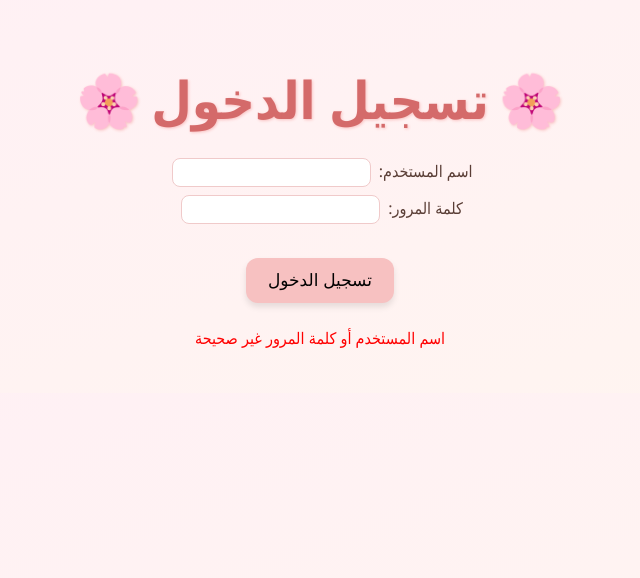
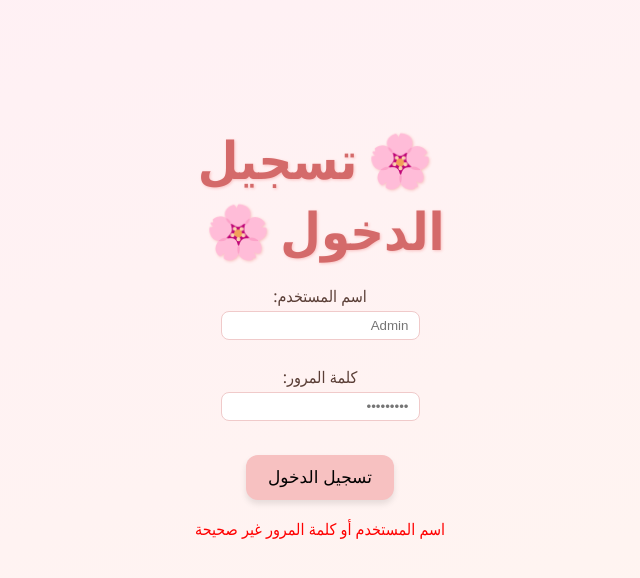
Before and after one commit to hibareggab/salon-reservations, a plain HTML site: page login.html in a window 1280 px wide. Both pictures are taken after a click on the button "تسجيل الدخول". Shown: the whole page, without its empty margins (320-960 px from the left). Drawn offline with Linux system fonts and the light colour scheme.

Commit message:
Ajout page login (Admin) + protection index via sessionStorage

```diff
--- a/login.html
+++ b/login.html
@@ -1,22 +1,26 @@
 <!DOCTYPE html>
-<html lang="ar">
+<html lang="ar" dir="rtl">
 <head>
-<meta charset="UTF-8">
+<meta charset="utf-8">
+<meta name="viewport" content="width=device-width,initial-scale=1">
 <title>تسجيل الدخول - صالون زهرة أيلول</title>
 <link rel="stylesheet" href="styles.css">
 <script src="login.js" defer></script>
 </head>
 <body>
-<h1>تسجيل الدخول</h1>
+  <main style="max-width:420px;margin:40px auto;padding:20px;">
+    <h1 style="text-align:center">تسجيل الدخول</h1>
 
-<div id="loginForm">
-    <label>اسم المستخدم:</label>
-    <input type="text" id="username"><br>
-    <label>كلمة المرور:</label>
-    <input type="password" id="password"><br><br>
-    <button onclick="login()">تسجيل الدخول</button>
-    <p id="errorMsg" style="color:red;"></p>
-</div>
+    <div id="loginForm">
+      <label for="username">اسم المستخدم:</label><br>
+      <input id="username" type="text" placeholder="Admin" autocomplete="username"><br><br>
 
+      <label for="password">كلمة المرور:</label><br>
+      <input id="password" type="password" placeholder="•••••••••" autocomplete="current-password"><br><br>
+
+      <button id="loginBtn">تسجيل الدخول</button>
+      <p id="errorMsg" style="color:red;margin-top:10px;"></p>
+    </div>
+  </main>
 </body>
 </html>
--- a/login.js
+++ b/login.js
@@ -1,15 +1,27 @@
-function login() {
-    const username = document.getElementById('username').value;
+// Identifiants demandés : username = "Admin" (sensible à la casse), password = "123456789"
+const VALID_USERNAME = "Admin";
+const VALID_PASSWORD = "123456789";
+
+document.addEventListener('DOMContentLoaded', () => {
+  const loginBtn = document.getElementById('loginBtn');
+  const errorMsg = document.getElementById('errorMsg');
+
+  loginBtn.addEventListener('click', () => {
+    const username = document.getElementById('username').value.trim();
     const password = document.getElementById('password').value;
 
-    // ⚠️ Pour l'instant, les identifiants sont codés en dur pour test
-    const validUsername = "admin";
-    const validPassword = "1234";
+    if (username === VALID_USERNAME && password === VALID_PASSWORD) {
+      // Marquer la session comme connectée (valide uniquement côté client)
+      sessionStorage.setItem('salon_logged_in', 'true');
+      // Redirection vers la page principale
+      window.location.href = "index.html";
+    } else {
+      errorMsg.textContent = "اسم المستخدم أو كلمة المرور غير صحيحة";
+    }
+  });
 
-    if(username === validUsername && password === validPassword) {
-        // Rediriger vers le site principal
-        window.location.href = "index.html";
-    } else {
-        document.getElementById('errorMsg').innerText = "اسم المستخدم أو كلمة المرور غير صحيحة";
-    }
-}
+  // permettre Enter pour se connecter
+  document.addEventListener('keydown', (e) => {
+    if (e.key === 'Enter') loginBtn.click();
+  });
+});
```
Also changed, not shown: index.html (+24 -0 lines).
